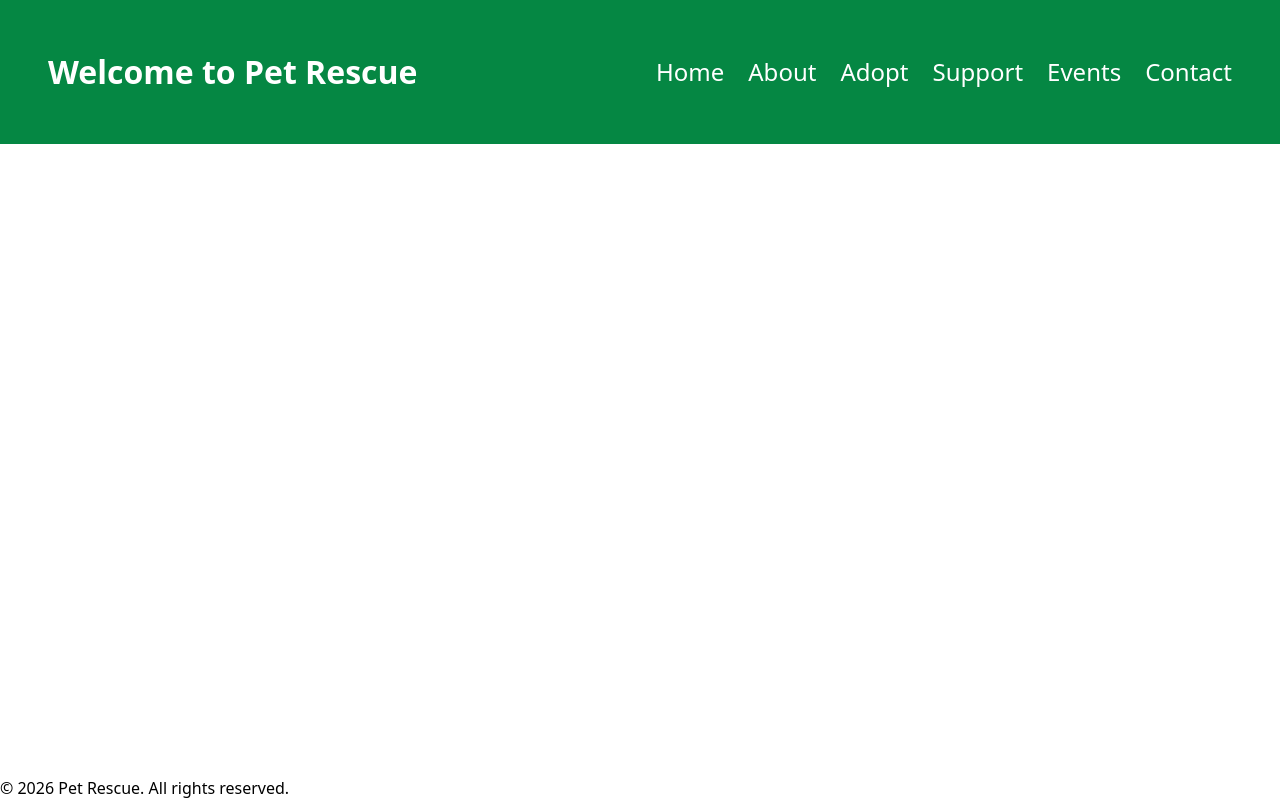
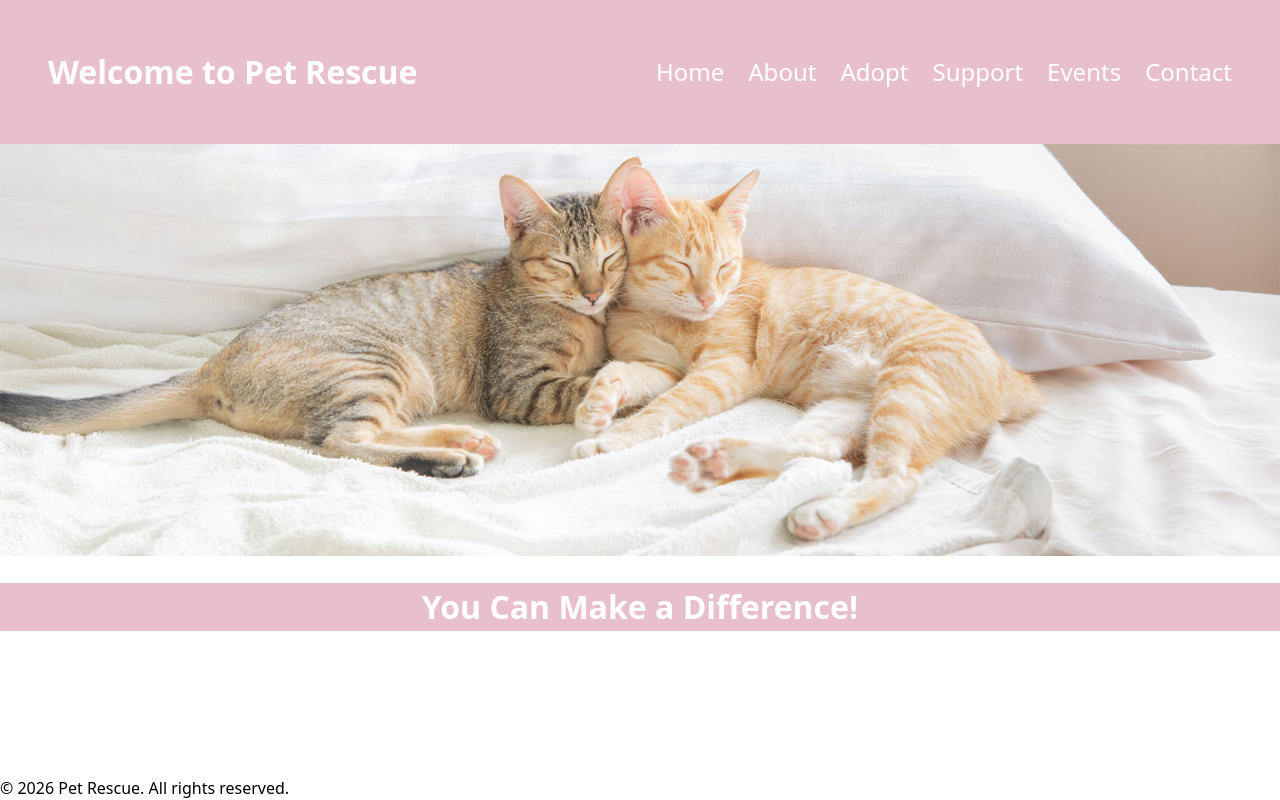
Before and after one commit to J-JLucas/pet-rescue, a React (Vite) app in the folder frontend/: page / in a window 1280 px wide. Built offline with nearby package versions, Linux system fonts and the light colour scheme.

Commit message:
homepage hero card

```diff
--- a/frontend/src/components/Header.css
+++ b/frontend/src/components/Header.css
@@ -1,7 +1,9 @@
 .header {
-  background-color: #058743;
+  /*background-color: #bfe3b4;
+  background-color: #f2dbe0;
+  */
+  background-color: #e8c0cb;
   color: white;
-  margin-bottom: 25px;
   padding: 3rem;
   display: flex;
   align-items: center;
--- a/frontend/src/pages/Home.css
+++ b/frontend/src/pages/Home.css
@@ -1,14 +1,14 @@
-.cat-grid {
-  display: grid;
-  grid-template-columns: repeat(3, 1fr);
-  gap: 1rem;
-  max-width: 1400px;
-  padding: 0 1rem;
-  margin: 0 auto;
+.hero-image {
+  width: 100%;
 }
 
-@media (max-width: 768px) {
-  .cat-grid {
-    grid-template-columns: 1fr;
-  }
+.home-card {
+  background-color: #e8c0cb;
 }
+
+.subheading {
+  text-align: center;
+  color: white;
+}
+
+@media (max-width: 768px) {}
--- a/frontend/src/pages/Home.tsx
+++ b/frontend/src/pages/Home.tsx
@@ -1,13 +1,14 @@
-import { useEffect, useState } from 'react';
 import { Layout } from '@/components/Layout';
-import { CatCard } from '@/components/PetStubCard';
-import type { Cat } from '@/lib/definitions';
-import { fetchAllCats } from '@/lib/data';
 import '@/pages/Home.css'
 
 export function Home() {
   return (
     <Layout>
+      <img src="catcouple.jpg" alt='Two cute cats cuddling' className='hero-image' />
+      <div className='home-card'>
+        <h1 className='subheading'>You Can Make a Difference!</h1>
+        <p></p>
+      </div>
     </Layout>
   );
 }
--- a/frontend/src/pages/pets/Pets.css
+++ b/frontend/src/pages/pets/Pets.css
@@ -4,7 +4,7 @@
   gap: 1rem;
   max-width: 1400px;
   padding: 0 1rem;
-  margin: 0 auto;
+  margin: 25px auto;
 }
 
 @media (max-width: 768px) {
--- a/frontend/src/pages/pets/Pets.tsx
+++ b/frontend/src/pages/pets/Pets.tsx
@@ -3,7 +3,7 @@ import { Layout } from '@/components/Layout';
 import { CatCard } from '@/components/PetStubCard';
 import type { Cat } from '@/lib/definitions';
 import { fetchAllCats } from '@/lib/data';
-import '@/pages/Home.css'
+import '@/pages/pets/Pets.css'
 
 export function Pets() {
   const [cats, setCats] = useState<Cat[]>([]);
```
Also changed, not shown: frontend/public/catcouple.jpg (added).
